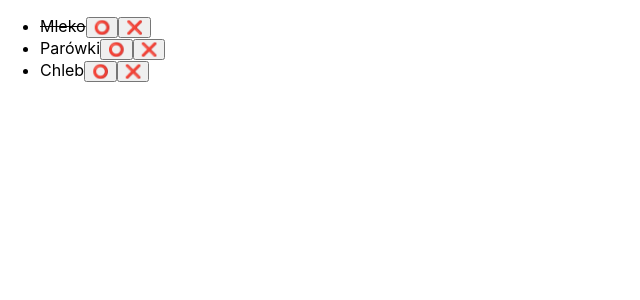
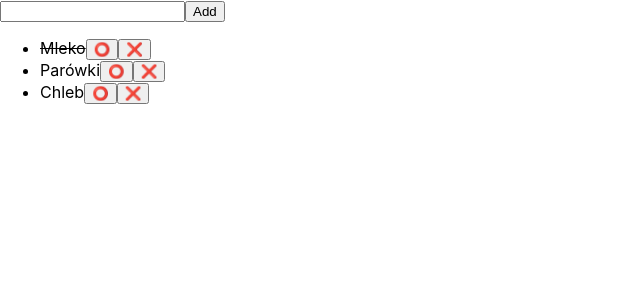
Before and after one commit to tymowskyy/react-to-do, a React (Create React App) app: page / in a window 1280 px wide. Shown: the top 300 px of the page, without its empty margins (0-640 px from the left). Built offline with nearby package versions, Linux system fonts and the light colour scheme.

Commit message:
Add Task

```diff
--- a/src/App.js
+++ b/src/App.js
@@ -1,7 +1,9 @@
 import { useState } from "react";
 import TaskList from "./components/TaskList";
+import Form from "./components/Form";
 
 function App() {
+
   const [tasks, setTasks] = useState([
     {id: 0, title: "Mleko", isCompleted: true},
     {id: 1, title: "Parówki", isCompleted: false},
@@ -20,8 +22,21 @@ function App() {
     setTasks(tasks.filter(task => task.id !== id));
   }
 
+  const addTask = title => {
+    setTasks(tasks.concat([
+      {
+        id: Math.floor(Math.random()*10000),
+        title: title,
+        isCompleted: false
+      }
+    ]));
+  }
+
   return (
+    <>
+    <Form addTask={addTask}></Form>
     <TaskList tasks={tasks} toggleCompleteTask={toggleCompleteTask} deleteTask={deleteTask} />
+    </>
   );
 }
 
--- /dev/null
+++ b/src/components/Form.js
@@ -0,0 +1,16 @@
+import React, { useState } from "react";
+
+const Form = ({addTask}) => {
+    const [inputText, setInputText] = useState("");
+    return (
+        <>
+        <input value={inputText} onChange={event => setInputText(event.target.value)} type="text"></input>
+        <button onClick={() => {
+            addTask(inputText);
+            setInputText("");
+        }}>Add</button>
+        </>
+    )
+}
+
+export default Form
```
